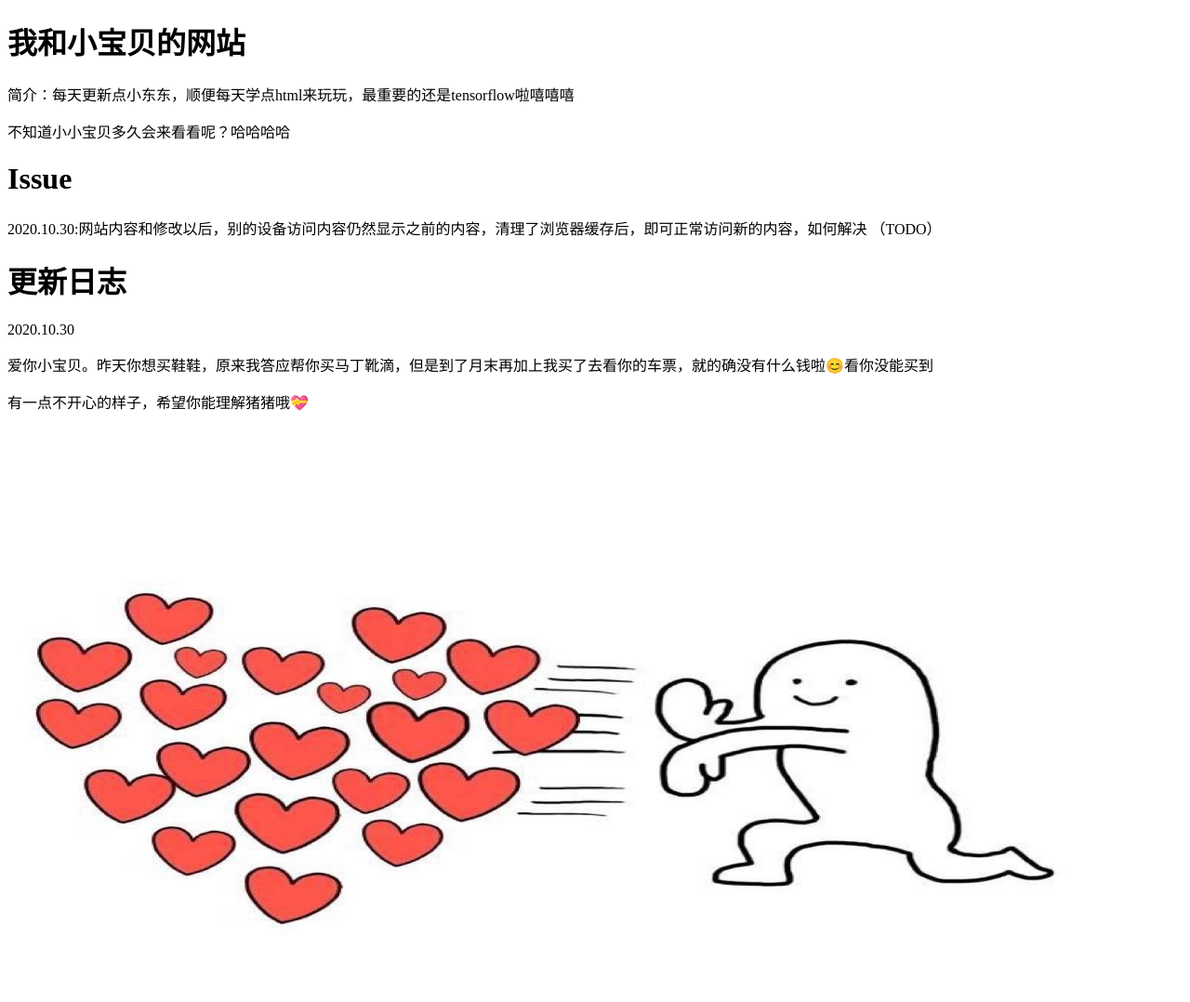
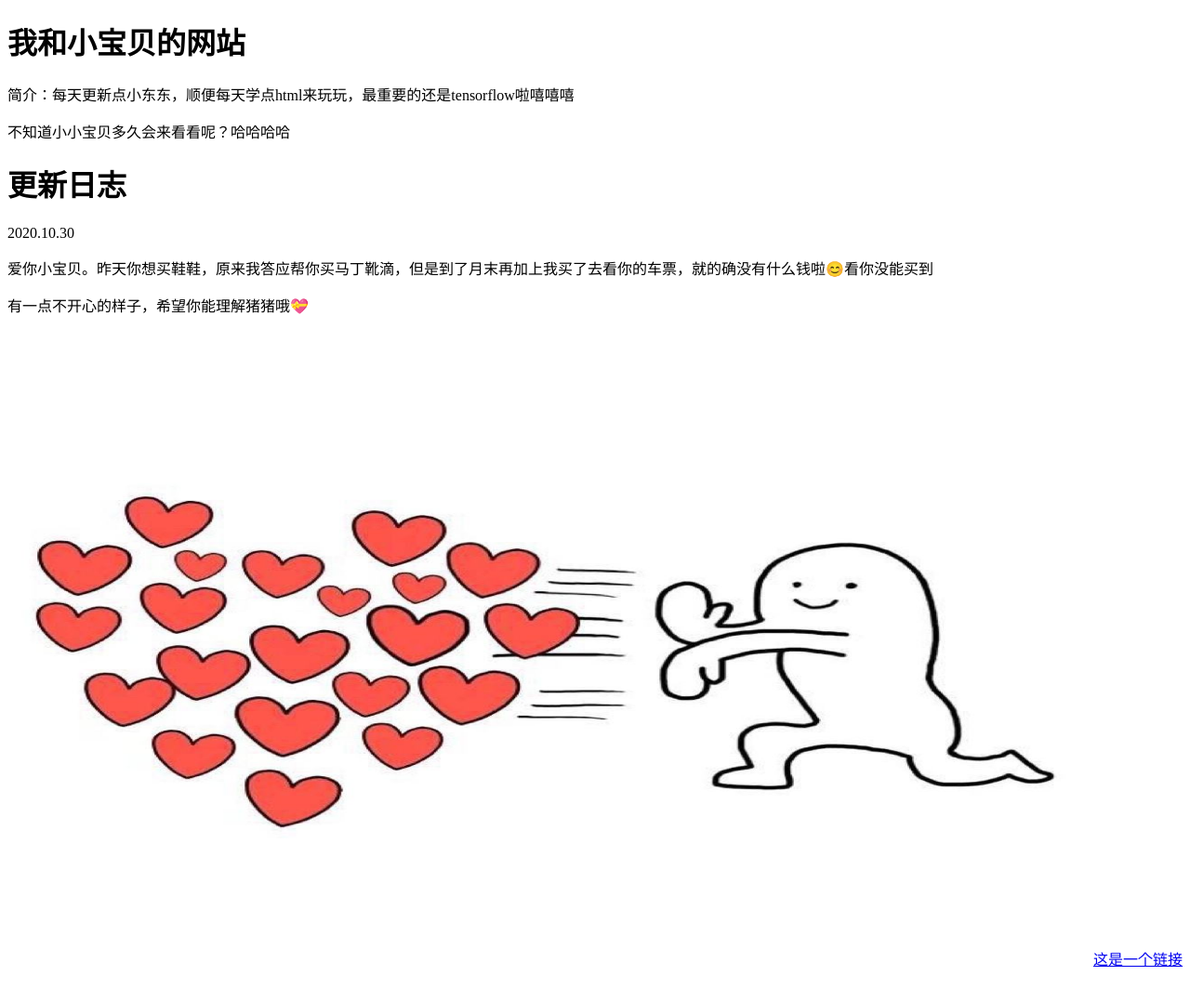
Before and after one commit to Thomaszz4/Thomaszz4.github.io, a plain HTML site: page index.html in a window 1280 px wide. Shown: the whole page at 93% size. After the commit the page ends 1051 px from the top, so only its background shows below. Drawn offline with Linux system fonts and the light colour scheme.

Commit message:
Update index.html

```diff
--- a/index.html
+++ b/index.html
@@ -8,12 +8,11 @@
     <h1>我和小宝贝的网站</h1>
     <p>简介：每天更新点小东东，顺便每天学点html来玩玩，最重要的还是tensorflow啦嘻嘻嘻</p>
     <p>不知道小小宝贝多久会来看看呢？哈哈哈哈</p>
-    <h1>Issue</h1>
-    <p>2020.10.30:网站内容和修改以后，别的设备访问内容仍然显示之前的内容，清理了浏览器缓存后，即可正常访问新的内容，如何解决 （TODO）</p>
     <h1>更新日志</h1>
     <p>2020.10.30</p>
     <p>爱你小宝贝。昨天你想买鞋鞋，原来我答应帮你买马丁靴滴，但是到了月末再加上我买了去看你的车票，就的确没有什么钱啦😊看你没能买到</p>
     <p>有一点不开心的样子，希望你能理解猪猪哦💝</p>
     <img loading="love" src="/Sources/love.jpeg" width="1164" height="682" />
+    <a href="issue.thml">这是一个链接</a>
 </body>
 </html>
```
